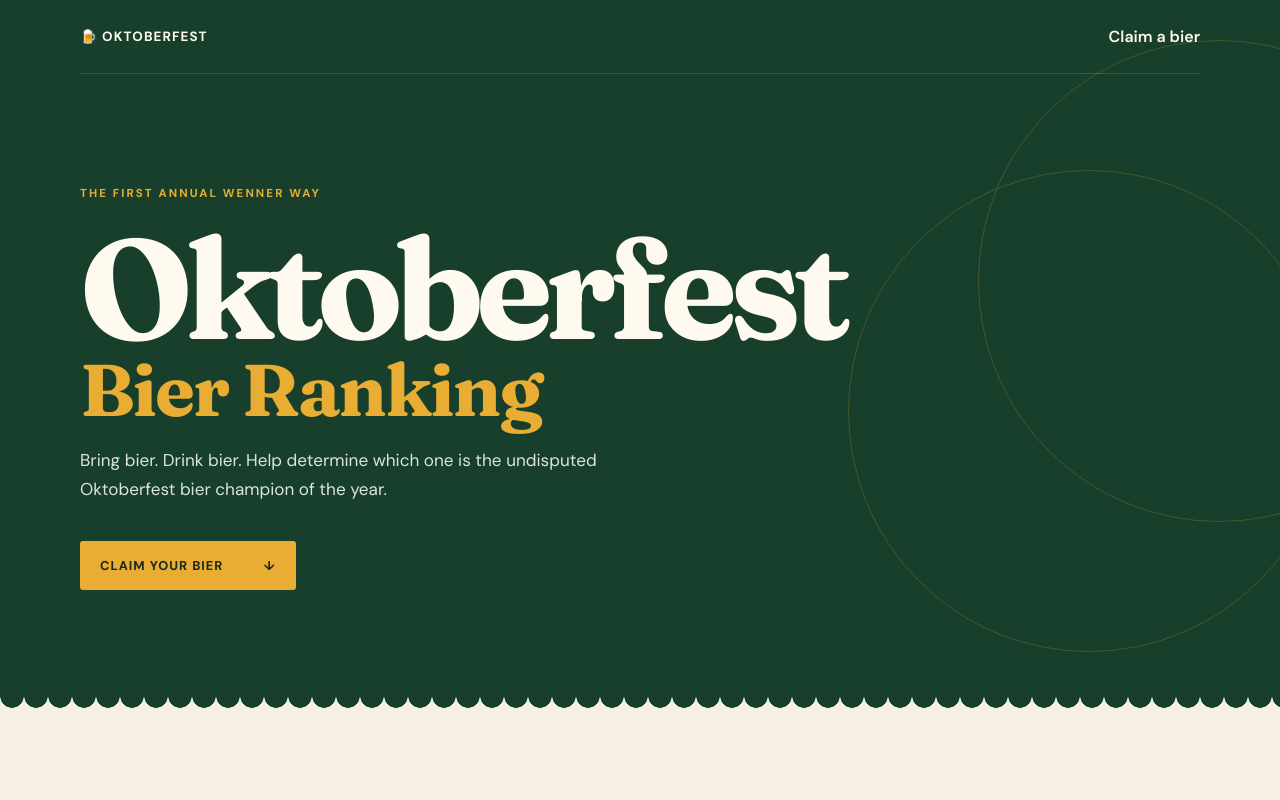
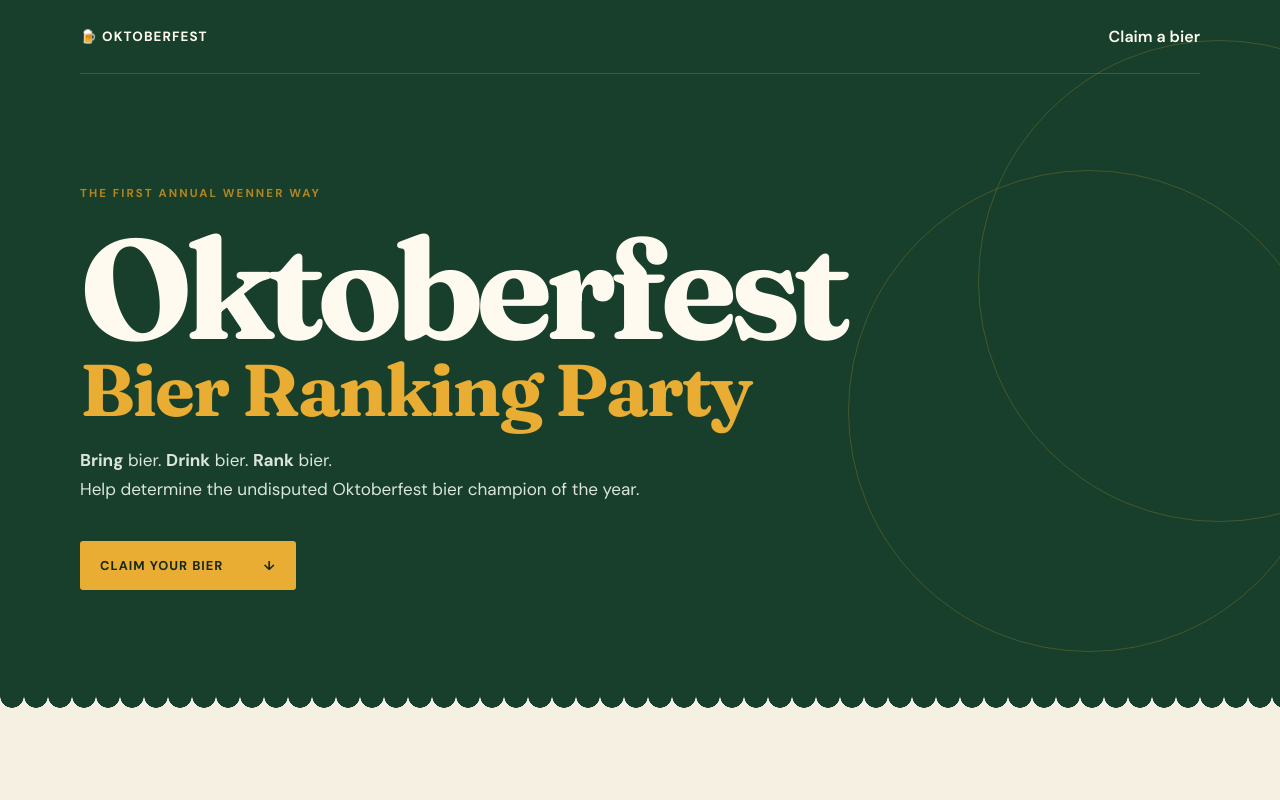
Before and after one commit to pineconesundae/bier-tasting-event-web-app, a React (Vite) app: page / in a window 1280 px wide. Shown: the top 800 px of the page. Built offline with nearby package versions, Linux system fonts and the light colour scheme; no server answers.

Commit message:
style and content updates

```diff
--- a/src/components/Footer/Footer.jsx
+++ b/src/components/Footer/Footer.jsx
@@ -4,7 +4,7 @@ export default function Footer() {
   return (
     <footer>
       <p className="brand">🍺 OKTOBERFEST</p>
-      <p>Beer is proof that God loves us and wants us to be happy. - Ben Franklin, maybe</p>
+      <p>Das beste Bier ist eines, das man mit Freunden teilt.</p>
       <a href="#top">Back to top ↑</a>
     </footer>
   );
--- a/src/components/Hero/Hero.jsx
+++ b/src/components/Hero/Hero.jsx
@@ -11,7 +11,7 @@ export default function Hero() {
       <div className="hero-inner" id="top">
         <p className="eyebrow">{EVENT.eyebrow}</p>
         <h1>{EVENT.title}<span>{EVENT.subtitle}</span></h1>
-        <p className="intro">Bring bier. Drink bier. Help determine which one is the undisputed Oktoberfest bier champion of the year.</p>
+        <p className="intro"><b>Bring</b> bier. <b>Drink</b> bier. <b>Rank</b> bier.<br />Help determine the undisputed Oktoberfest bier champion of the year.</p>
         <a className="button gold" href="#signup">Claim your bier <span aria-hidden="true">↓</span></a>
       </div>
       <div className="scallop" aria-hidden="true" />
--- a/src/components/Results/Results.jsx
+++ b/src/components/Results/Results.jsx
@@ -14,7 +14,7 @@ export default function Results() {
       <div className="winner-card">
         <div className="trophy-badge" aria-hidden="true">🏆</div>
         <div className="winner-info">
-          <p className="winner-label">2026 Oktoberfest Champion</p>
+          <p className="winner-label">The Doug Brown Award for the 2026 Champion Oktoberfest Bier</p>
           <h3 className="winner-name">To Be Announced</h3>
           <p className="winner-desc">
             The undisputed Oktoberfest bier champion will be crowned right here once blind tasting scores are tallied on September 19, 2026.
--- a/src/constants/event.js
+++ b/src/constants/event.js
@@ -1,7 +1,7 @@
 export const EVENT = {
   eyebrow: 'The first annual Wenner Way',
   title: 'Oktoberfest',
-  subtitle: 'Bier Ranking',
+  subtitle: 'Bier Ranking Party',
   eventDate: {
     date: 'September 19, 2026',
     time: '1:00 - 3:00 PM',
--- a/src/styles.css
+++ b/src/styles.css
@@ -12,6 +12,7 @@
     --green: #173f2b;
     --cream: #f6f0e3;
     --gold: #e8ad32;
+    --dark-gold: #b3841f;
     --red: #a43b2d;
 }
 
@@ -69,7 +70,7 @@ h2 {
     letter-spacing: 0.18em;
     font-size: 0.72rem;
     font-weight: 700;
-    color: var(--gold);
+    color: var(--dark-gold);
 }
 
 .intro {
```
